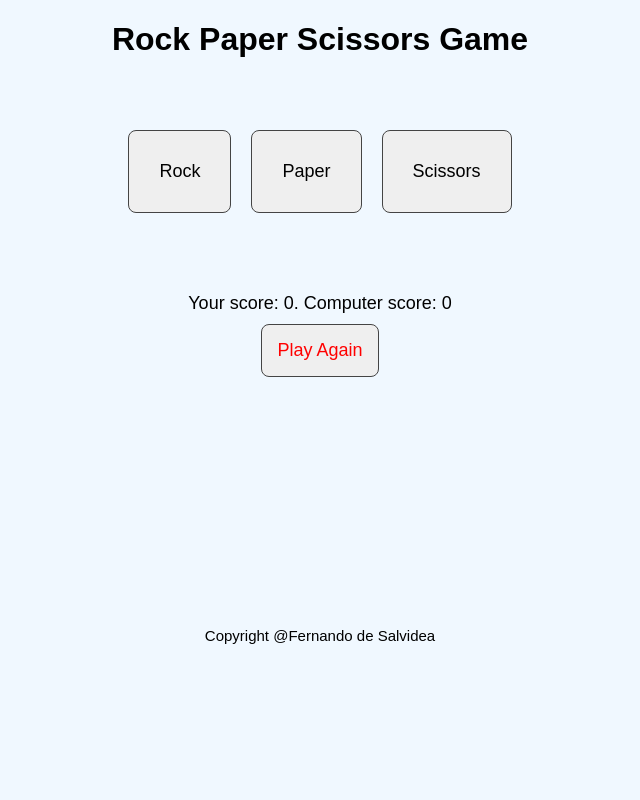
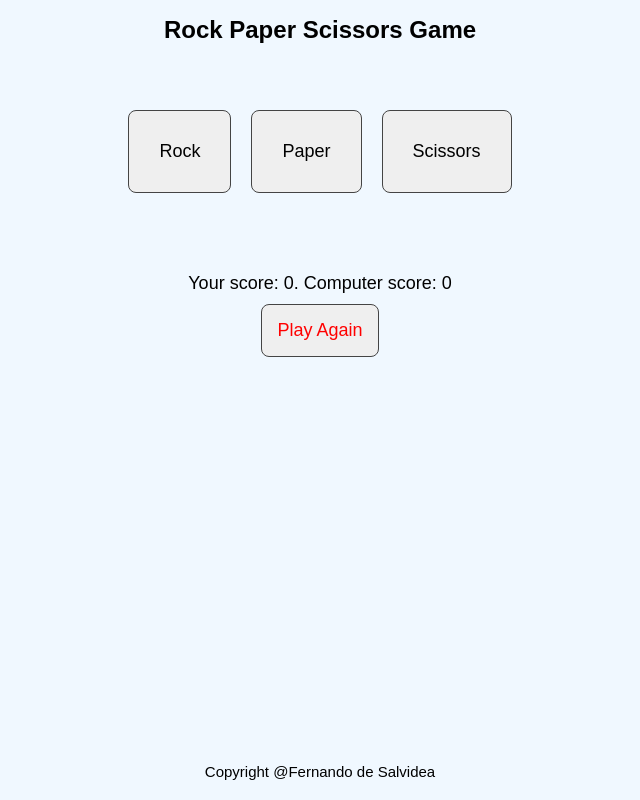
Before and after one commit to fernandodesalvidea/rock-paper-scissors, a plain HTML site: page index.html in a window 1280 px wide. Shown: the whole page, without its empty margins (320-960 px from the left). Drawn offline with Linux system fonts and the light colour scheme.

Commit message:
footer fixed

```diff
--- a/index.html
+++ b/index.html
@@ -7,8 +7,8 @@
     <link rel="stylesheet" href="styles.css">
 </head>
     <body>
-    <h1>Rock Paper Scissors Game
-    </h1>
+        <h1>Rock Paper Scissors Game</h1>
+    <main>
         <div class="container">
             <button id="rock">Rock</button>
             <button id="paper">Paper</button>
@@ -19,7 +19,10 @@
         <div class="restart-container">
             <button id="restart">Play Again</button>
         </div>
+    </main>
     <footer>Copyright @Fernando de Salvidea</footer>
+
+
 
     <script src="game.js"></script>
 </body>
--- a/styles.css
+++ b/styles.css
@@ -3,19 +3,28 @@ body {
     margin: 0;
     font-family: Arial, Helvetica, sans-serif;
     background-color: #f0f8ff;
+    min-height: 100vh;
+    display: flex;
+    flex-direction: column;
+}
+
+main {
+    flex: 1; /*pushes footer down*/
 }
 
 h1 {
     display: flex;
     justify-content: center;
+    flex-shrink: 1;
+    font-size: 1.5rem;
 
 }
 
 footer {
-    display: flex;
-    justify-content: center;
+    margin: auto;
+    text-align: center;
     font-size: 15px;
-    margin-top: 250px;
+    padding: 20px;
 }
 
 .container{
```
Lines whose indentation alone changed are shown as unchanged.
